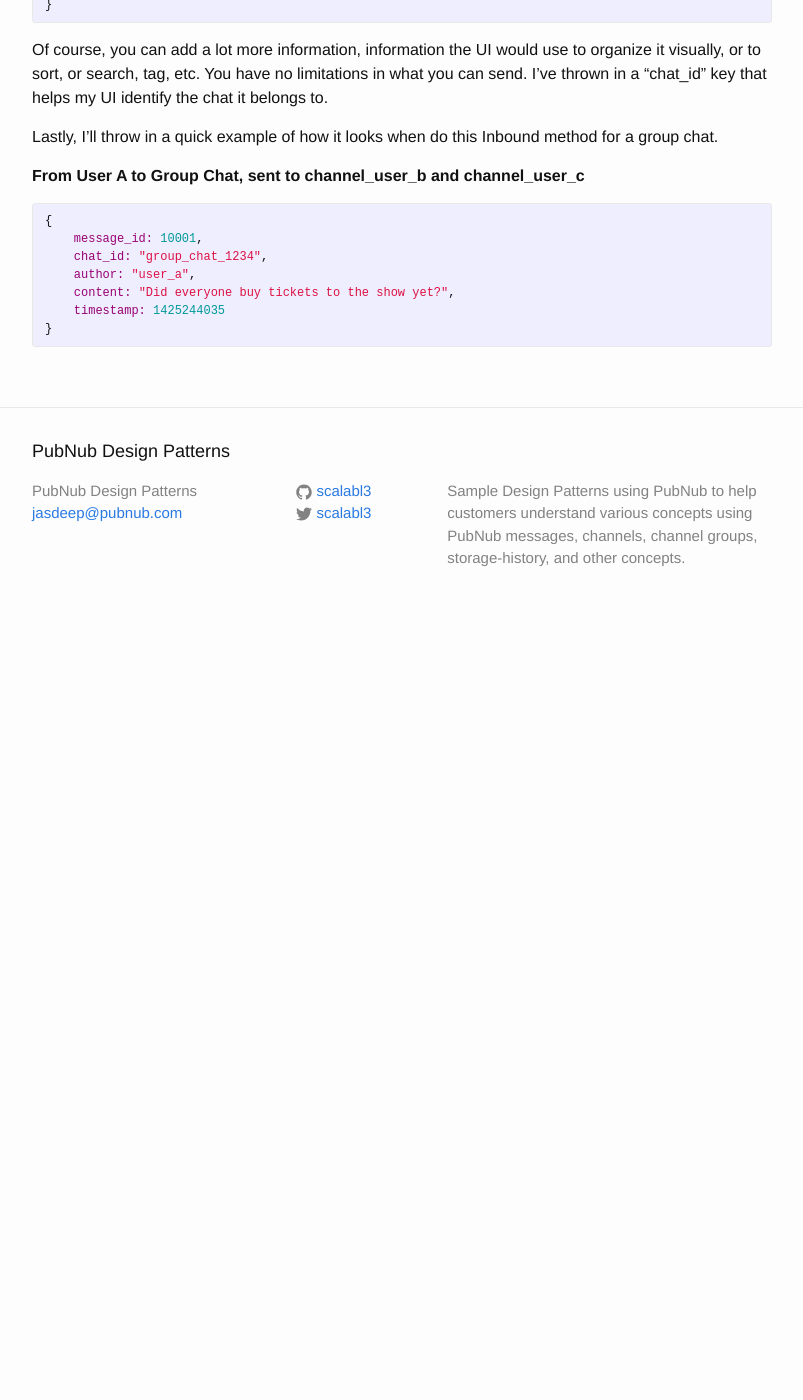
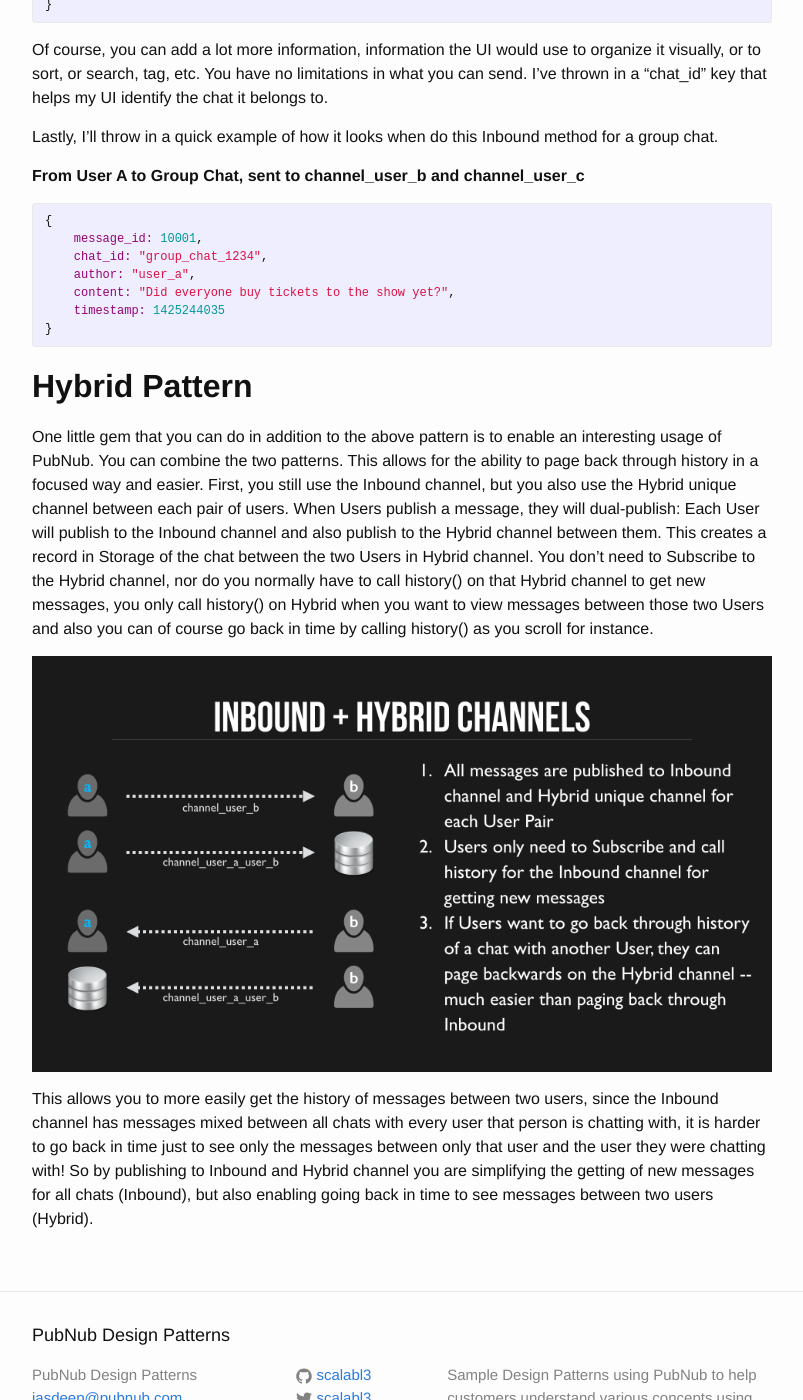
Before and after one commit to pubnub/pubnub-design-patterns, a Jekyll site: the page built from _posts/2015-03-05-Inbound-Channel-Pattern.md, in a window 1280 px wide and 1400 px high, scrolled down 3013 px. Shown: the whole window, without its empty margins (238-1041 px from the left). Built offline with Jekyll 4.4.1, drawn with Linux system fonts in a browser that asks for light colours; before the commit the page ends 3643 px from its top, so only the background shows below that.

Commit message:
update inbound pattern

```diff
--- a/_posts/2015-03-05-Inbound-Channel-Pattern.md
+++ b/_posts/2015-03-05-Inbound-Channel-Pattern.md
@@ -11,19 +11,19 @@
 
 It's quite natural to think of making a new channel for each pair of users to have a 1-1 chat. If I have 4 different people I have private chats with, that means I have 4 channels I publish and subscribe to. This also means when I start the app after being disconnected for a few hours, I have 4 calls to history() to get any missed messages. After a few months, I have accumulated more friends on the app, and now I have 40 friends each with 1-1 chats. Now when I fire up my app, I have to make 40 history calls to see what messages were missed. This is starting to accumulate and become inefficient.
 
-![Channels Per Chat]({{ site.baseurl }}/images/channels/channels.001.jpg)
+![Channels Per Chat]({{ site.baseurl }}/images/channels/channels1.jpg)
 
 How can I change this so I don't need to make so many history API calls? Rethinking this - I want to reduce the history calls to be as few as possible. What I am trying to get by making the history calls is any messages that were *sent to me* in that time, because I always already have the messages that *I send*. What distinguishes one 1-1 chat from another is just who it's with. As far as the data itself, there is no difference in structure from one chat-channel to another.
 
 With this in mind, let's restructure how chat messages are delivered.
 
-![User Inbound Channel]({{ site.baseurl }}/images/channels/channels.002.jpg)
+![User Inbound Channel]({{ site.baseurl }}/images/channels/channels2.jpg)
 
 In this scenario, each user has an Inbound channel for inbound messages from every chat/user. As you can see, both User B and User C are sending messages to User A's inbound channel. Likewise, when User A replies, they are sending the message to the corresponding users inbound channel in return.
 
 This means that to get all messages missed for User A, that user only needs to call history on the inbound channel. This is very much like having an email address and an inbox. I have many conversations, but they all come into one place. My UI is what separates them logically, and it uses the metadata (the to/from/subject) to organize it in a way that I understand it, as separate conversations.
 
-![User Inbound Channel]({{ site.baseurl }}/images/channels/channels.003.jpg)
+![Chat Inbound to User A]({{ site.baseurl }}/images/channels/channels3.jpg)
 
 As you can see, Users B,C,D and E are all sending messages intended for separate 1-1 chats to User A's inbound channel. Just like 4 people sending me an email to my email address. Visually they will be separated in the UI, but as far as data is moved and organized, it's all coming in over a single channel, user a's inbound channel.
 
@@ -78,3 +78,11 @@
     timestamp: 1425244035
 }
 {% endhighlight %}
+
+## Hybrid Pattern ##
+
+One little gem that you can do in addition to the above pattern is to enable an interesting usage of PubNub. You can combine the two patterns. This allows for the ability to page back through history in a focused way and easier. First, you still use the Inbound channel, but you also use the Hybrid unique channel between each pair of users. When Users publish a message, they will dual-publish: Each User will publish to the Inbound channel and also publish to the Hybrid channel between them. This creates a record in Storage of the chat between the two Users in Hybrid channel. You don't need to Subscribe to the Hybrid channel, nor do you normally have to call history() on that Hybrid channel to get new messages, you only call history() on Hybrid when you want to view messages between those two Users and also you can of course go back in time by calling history() as you scroll for instance.
+
+![Inbound + Hybrid Channels]({{ site.baseurl }}/images/channels/channels4.jpg)
+
+This allows you to more easily get the history of messages between two users, since the Inbound channel has messages mixed between all chats with every user that person is chatting with, it is harder to go back in time just to see only the messages between only that user and the user they were chatting with! So by publishing to Inbound and Hybrid channel you are simplifying the getting of new messages for all chats (Inbound), but also enabling going back in time to see messages between two users (Hybrid).
```
Also changed, not shown: images/channels/channels.001.jpg (deleted), images/channels/channels.002.jpg (deleted), images/channels/channels1.jpg (added), images/channels/channels2.jpg (renamed from images/channels/channels.003.jpg), images/channels/channels3.jpg (added), images/channels/channels4.jpg (added).
